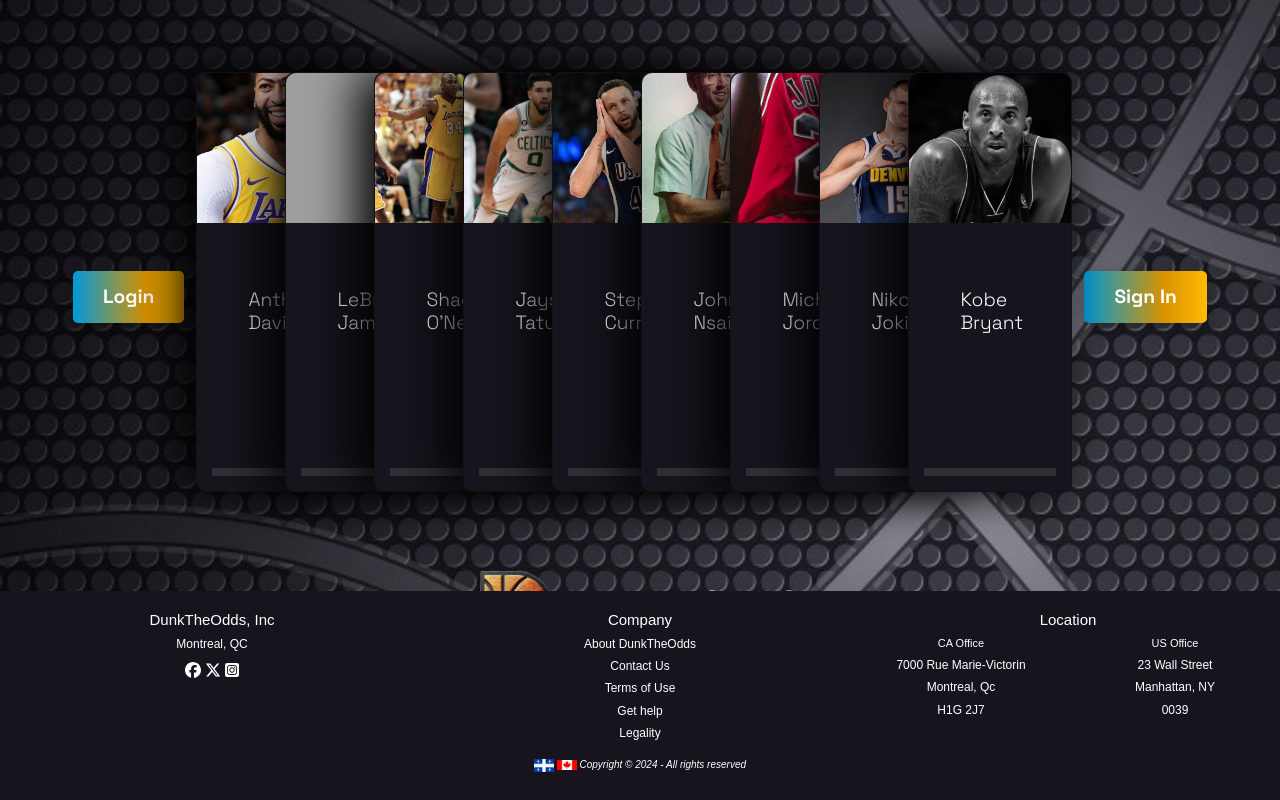
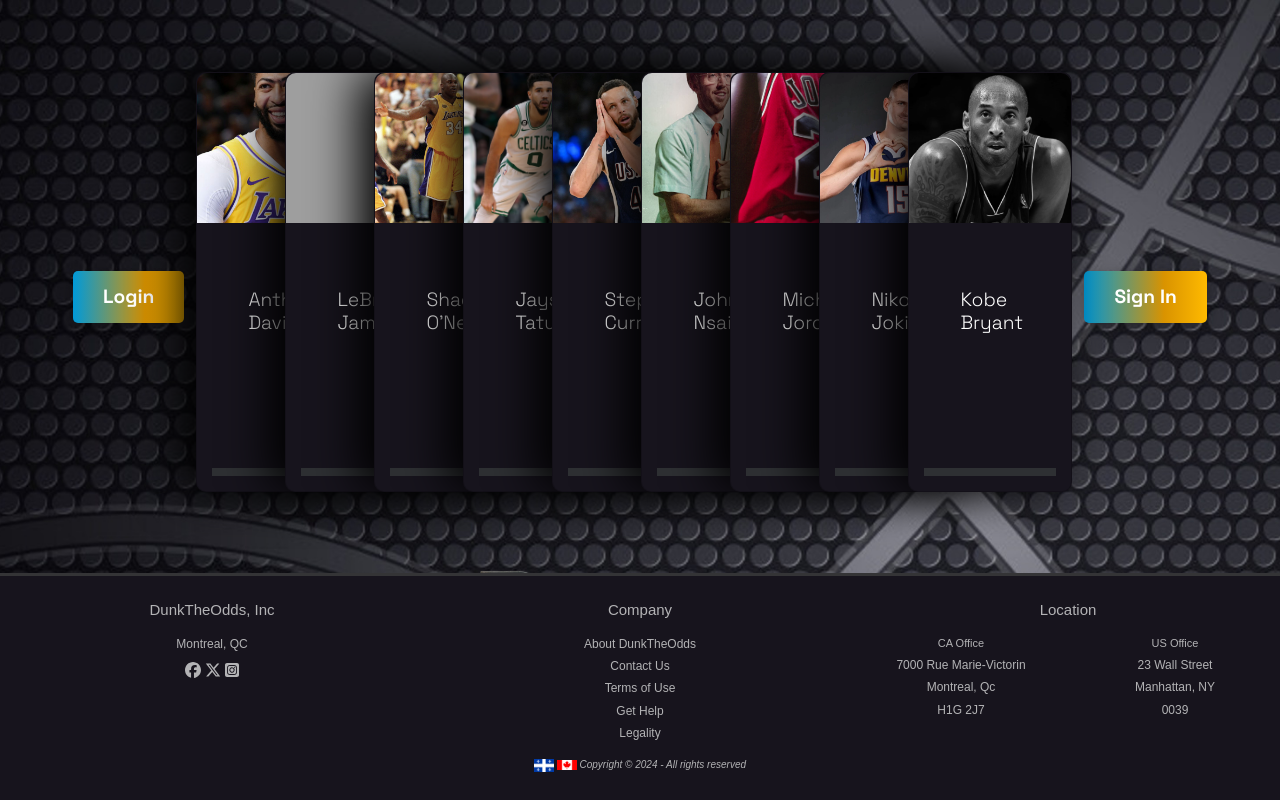
Before and after one commit to cindybragdon/DUNKtheODDS_projet_session_collecte_interpretation_donnees_FE, a React (Create React App) app: page / in a window 1280 px wide. Built offline with nearby package versions, Linux system fonts and the light colour scheme; grey boxes are pictures that could not be loaded; a web font is replaced by a local one.

Commit message:
New empty pages

```diff
--- a/src/components/footer.tsx
+++ b/src/components/footer.tsx
@@ -20,12 +20,14 @@
          <h6 className="text">About DunkTheOdds</h6>
          <h6 className="text">Contact Us</h6>
          <h6 className="text">Terms of Use</h6>
-         <h6 className="text">Get help</h6>
+         <h6 className="text"><a href="https://www.ncpgambling.org/help-treatment/about-the-national-problem-gambling-helpline/#:~:text=1%2D800%2DGAMBLER%20is%20the,addiction%2C%20or%20their%20loved%20ones."> Get Help</a>
+         </h6>
          <h6 className="text">Legality</h6>
 
 
+
         </div>
-            <div className="col">
+            <div className="col location">
             <h6 className="dunk">Location</h6>
             <div className="row">
             <div className="col">
@@ -41,7 +43,7 @@
                 <h6 className="text"> 0039</h6>
             </div>
             </div>
-        </div>
+            </div>
     </div>
     <div className="copy-cont">
     <div className="row"></div>
--- a/src/footer.css
+++ b/src/footer.css
@@ -1,14 +1,18 @@
 .footer {
     background-color: #17141d;;
-    width: 100%;
+    width: 100vw;
     position:absolute;
     bottom:0;
     padding: 10px;
     text-align: center;
     padding-top: 20px;
     padding-bottom: 10px;
+    border-top: 3px solid #343436;
 
+}
 
+body {
+    color: #b3b3b5;
 }
 
 .img-footer {
@@ -17,6 +21,8 @@
 
 .dunk {
     font-size: 15px;
+    padding: 5px;
+    padding-bottom: 10px;
 }
 
 .text {
@@ -35,3 +41,8 @@
 .text-location {
     font-size: 11px;
 }
+
+a{
+    text-decoration: none;
+    color: inherit;
+}
--- a/src/index.css
+++ b/src/index.css
@@ -9,6 +9,7 @@
   width: 100vw;
 
 }
+
 
 .textStyle {
 
```
Also changed, not shown: src/pages/About.tsx (added), src/pages/Contact.tsx (added), src/pages/Legality.tsx (added), src/pages/ToS.tsx (added).
